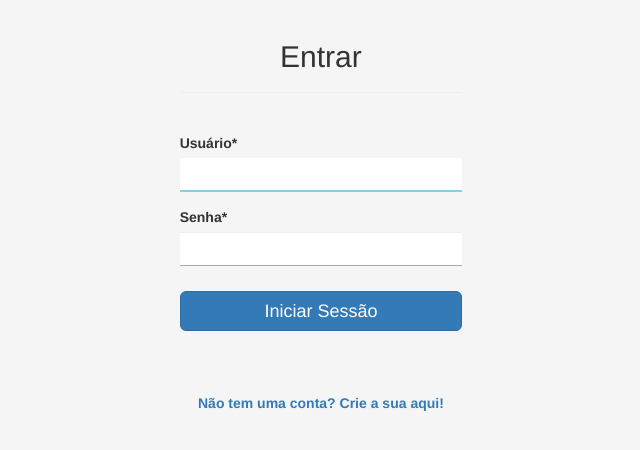
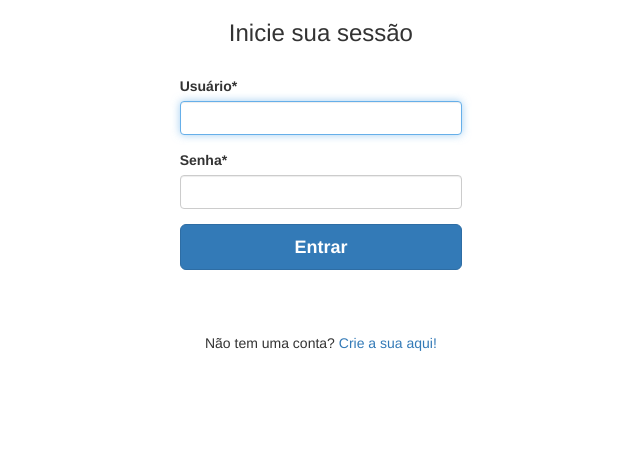
Before and after one commit to RianOlv/Vox-Station, a Django app: page /login/ in a window 1280 px wide. Shown: the top 450 px of the page, without its empty margins (267-907 px from the left). Run offline with Django 3.2, Linux system fonts and the light colour scheme; some libraries are stand-ins or nearby versions.

Commit message:
Mudanças no design

```diff
--- a/templates/login/logar_conta.html
+++ b/templates/login/logar_conta.html
@@ -1,14 +1,15 @@
 <!DOCTYPE html>
 <html lang="pt-br">
 
-{% load staticfiles %}
+{% load static %}
 {% load crispy_forms_tags %}
 
 <head>
     <meta charset="UTF-8">
-    <title>Entrar</title>
-    <link rel="stylesheet" href="https://maxcdn.bootstrapcdn.com/bootstrap/3.3.7/css/bootstrap.min.css" integrity="sha384-BVYiiSIFeK1dGmJRAkycuHAHRg32OmUcww7on3RYdg4Va+PmSTsz/K68vbdEjh4u" crossorigin="anonymous">
-    <link rel="stylesheet" type="text/css" href="{% static 'css/conta.css' %}" />
+    <title>Inicie sua sessão no Vox Station</title>
+    <link rel="stylesheet" href="https://maxcdn.bootstrapcdn.com/bootstrap/3.3.7/css/bootstrap.min.css" integrity="sha384-BVYiiSIFeK1dGmJRAkycuHAHRg32OmUcww7on3RYdg4Va+PmSTsz/K68vbdEjh4u" crossorigin="anonymous">    <script src="https://ajax.googleapis.com/ajax/libs/jquery/3.3.1/jquery.min.js"></script>
+    <script src="https://maxcdn.bootstrapcdn.com/bootstrap/3.3.7/js/bootstrap.min.js" integrity="sha384-Tc5IQib027qvyjSMfHjOMaLkfuWVxZxUPnCJA7l2mCWNIpG9mGCD8wGNIcPD7Txa" crossorigin="anonymous"></script>
+    <link rel="stylesheet" type="text/css" href="{% static 'login/conta.css' %}" />
 </head>
 <body>
     <!--Design temporário da página de login-->
@@ -16,21 +17,27 @@
     <div class="container-fluid">
         <div class="col">
             <div class="col-md-3 col-md-offset-4">
-                <div class="page-header">
-                    <center><h2>Entrar</h2></center>
-                </div>
+                <center><h3>Inicie sua sessão</h3></center>
 
                 <form method="POST">{% csrf_token %}
-                    <br/>{{ form|crispy }}
-
                     {% for message in messages %}
-                    <div class="alert alert-block alert-danger">
-                        <p>{{ message }}</p>
+                    <div class="alert alert-danger fade in alert-dismissible show">
+                        <button type="button" class="close" data-dismiss="alert" aria-label="Close">
+                            <span aria-hidden="true">×</span>
+                        </button>
+                        {{ message }}
                     </div>
                     {% endfor %}
 
-                    <center><button class="btn btn-lg btn-primary btn-block" type="submit">Iniciar Sessão</button></center><br/><br/>
-                    <center><h5><strong><br/><a href="{% url 'login:NewConta' %}">Não tem uma conta? Crie a sua aqui!</a></strong></h5></center>
+                    <div class="login-form-body">
+                        <br/>{{ form|crispy }}
+
+                        <center><button class="btn btn-lg btn-primary btn-block" type="submit"><strong>Entrar</strong></button></center><br/><br/>
+                    </div>
+
+                    <div class="new-account-callout">
+                        <center><h5><br/>Não tem uma conta? <a href="{% url 'login:NewConta' %}">Crie a sua aqui!</a></h5></center>
+                    </div>
                 </form>
             </div>
         </div>
```
